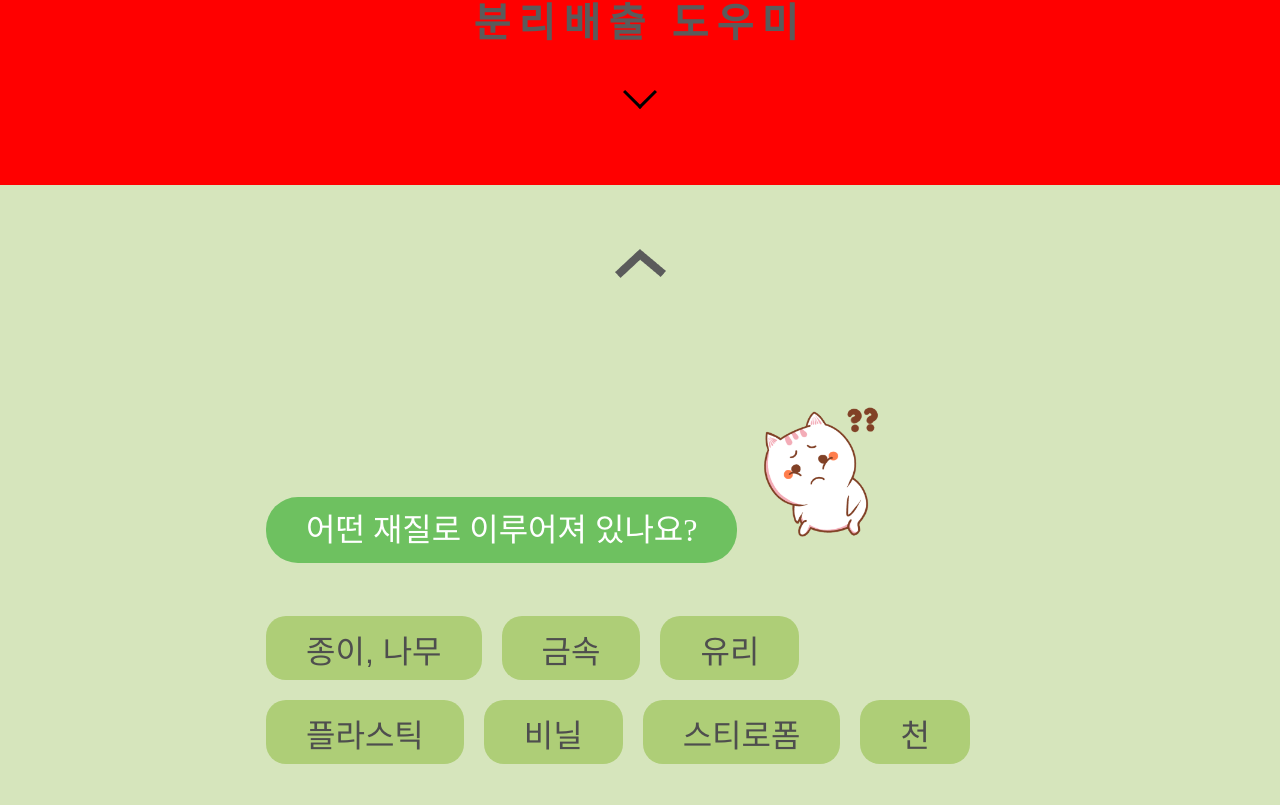
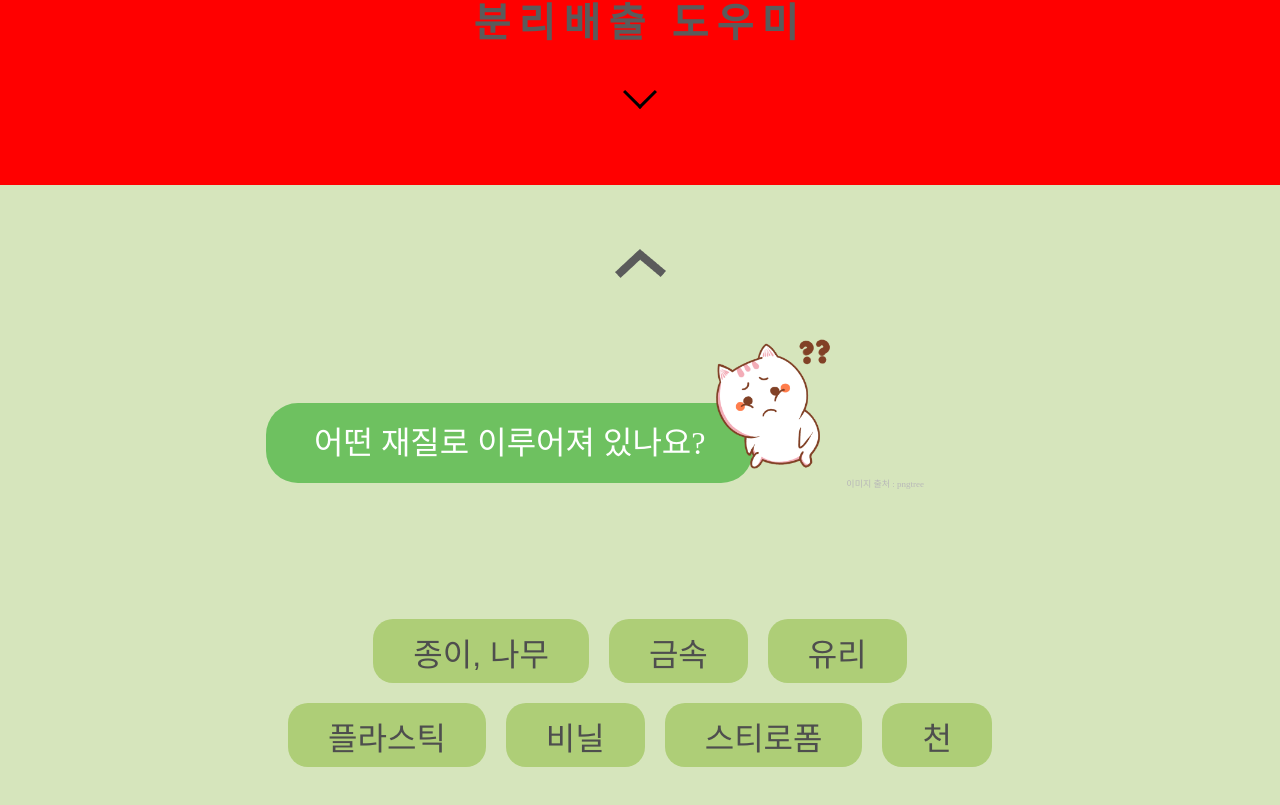
Before and after one commit to eco-coder/recycle-helper, a Next.js app: page / in a window 1280 px wide. Shown: the part 615-1420 px from the top of the page. Built offline with nearby package versions, Linux system fonts and the light colour scheme.

Commit message:
Add copyright info

```diff
--- a/components/QuestionCard.tsx
+++ b/components/QuestionCard.tsx
@@ -35,16 +35,20 @@ const QuestionCard: React.FC<QuestionCardProps> = (props) => {
             <div className={styles.questionContainer} >
                 <div style={{ marginBottom: 60 }} >
                     <span className={styles.question}>{props.question.name}</span>
+                    <div className={styles.character}>
                         <Image
-                        className={styles.character}
                             src="/images/cat.png"
                             alt="cat"
                             width={144}
                             height={144}
                         />
                     </div>
+                </div>
+
+                <div className={styles.copyright}>이미지 출처 : pngtree</div>
+
                 {/* 답변 개수 : 2, 3, 5, 6개 */}
-                <div >
+                <div className={styles.answerContainer}>
                     {question.answers.map((answer, index) =>
                         <button
                             key={index}
--- a/styles/QuestionCard.module.sass
+++ b/styles/QuestionCard.module.sass
@@ -8,7 +8,6 @@
     position: relative
     align-items: center
     justify-content: center
-.homeButton
 
 .upButton
     position: absolute
@@ -39,15 +38,27 @@
     background-color: #6ec160
     font-size: 32px
     color: #FFFFFF
-    height: 32px
-    padding: 15px 40px
+    padding: 24px 48px
     margin: 10px
     border-radius: 32px
+    float: left
 
 .character
+    float: left
     position: relative
-    top: 24px
     right: 64px
+    bottom: 64px
+
+.copyright
+    font-size: 9px
+    color: #b8b8b8
+    text-align: right
+    position: relative
+    bottom: 120px
+    right: 100px
+
+.answerContainer
+    text-align: center
 
 .answer
     background-color: #AECE77
```
Lines whose indentation alone changed are shown as unchanged.
